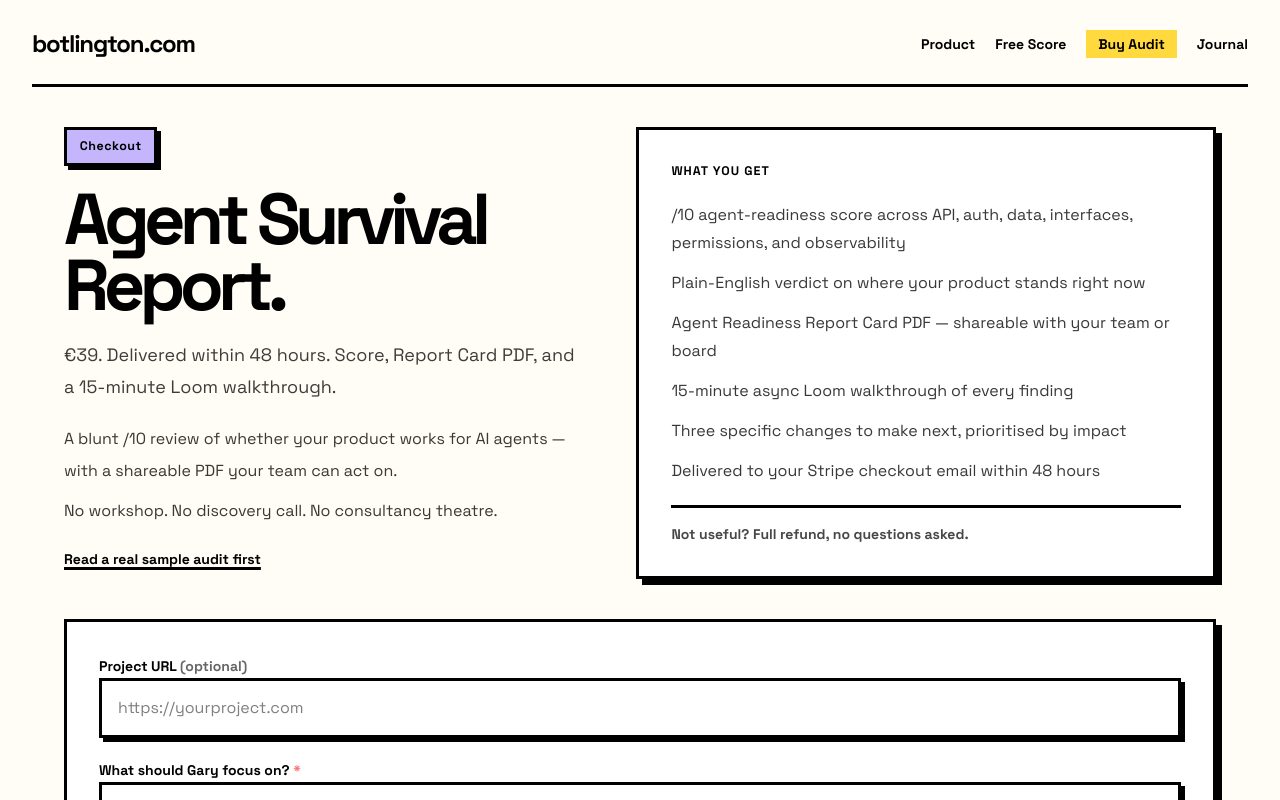
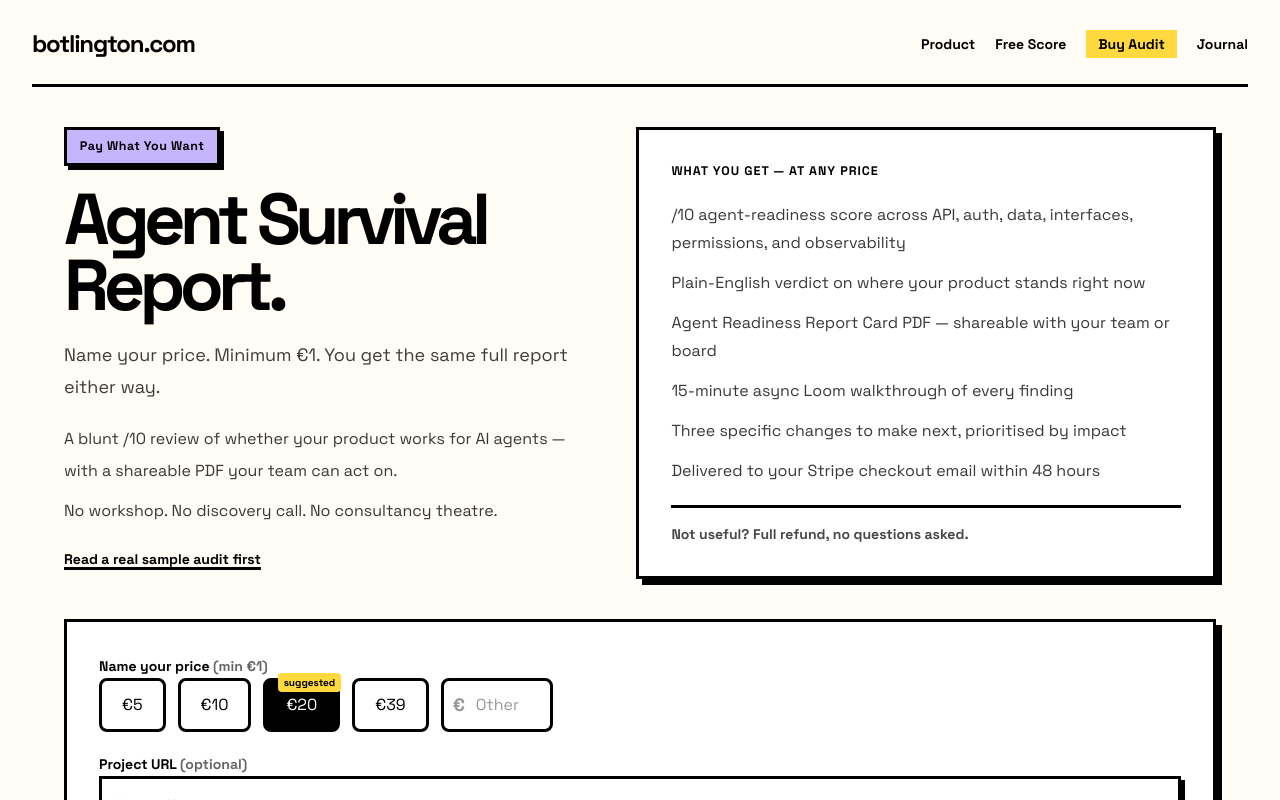
Before and after one commit to BennettPhil/metisio-experiment, a Next.js app: page /checkout in a window 1280 px wide. Shown: the top 800 px of the page. Built offline with nearby package versions, Linux system fonts and the light colour scheme.

Commit message:
Pay what you want pricing — €1 minimum, preset buttons, PWYW across all CTAs, OG meta for Slack unfurl

```diff
--- a/src/app/api/checkout/route.ts
+++ b/src/app/api/checkout/route.ts
@@ -1,5 +1,8 @@
 import { NextRequest, NextResponse } from "next/server";
 import Stripe from "stripe";
+
+const MIN_AMOUNT_CENTS = 100; // €1 minimum
+const MAX_AMOUNT_CENTS = 50000; // €500 max
 
 export async function POST(req: NextRequest) {
   const stripeKey = process.env.STRIPE_SECRET_KEY;
@@ -8,13 +11,19 @@ export async function POST(req: NextRequest) {
   }
 
   const body = await req.json().catch(() => ({}));
-  const { projectUrl = "", reviewRequest = "" } = body as {
+  const { projectUrl = "", reviewRequest = "", amount } = body as {
     projectUrl?: string;
     reviewRequest?: string;
+    amount?: number; // cents
   };
+
+  // Validate amount (pay what you want, minimum €1)
+  const unitAmount = Math.max(MIN_AMOUNT_CENTS, Math.min(MAX_AMOUNT_CENTS, Math.round(Number(amount) || 2000)));
 
   const stripe = new Stripe(stripeKey);
   const siteUrl = process.env.NEXT_PUBLIC_SITE_URL ?? "https://www.botlington.com";
+
+  const displayAmount = `€${(unitAmount / 100).toFixed(unitAmount % 100 === 0 ? 0 : 2)}`;
 
   const session = await stripe.checkout.sessions.create({
     mode: "payment",
@@ -24,9 +33,9 @@ export async function POST(req: NextRequest) {
         quantity: 1,
         price_data: {
           currency: "eur",
-          unit_amount: 3900, // €39.00 incl. 19% VAT
+          unit_amount: unitAmount,
           product_data: {
-            name: "Agent Survival Report — Report Card + Loom",
+            name: `Agent Survival Report (${displayAmount})`,
             description: "Agent-readiness score /10, plain-English verdict, Report Card PDF, 15-min async Loom walkthrough — delivered within 48 hours",
           },
         },
@@ -35,6 +44,7 @@ export async function POST(req: NextRequest) {
     metadata: {
       projectUrl: projectUrl.slice(0, 500),
       reviewRequest: reviewRequest.slice(0, 500),
+      pwyw_amount_cents: String(unitAmount),
     },
     customer_creation: "always",
     billing_address_collection: "auto",
--- a/src/app/checkout/page.tsx
+++ b/src/app/checkout/page.tsx
@@ -2,6 +2,13 @@
 
 import { useState } from "react";
 import Link from "next/link";
+
+const PRESETS = [
+  { label: "€5", cents: 500 },
+  { label: "€10", cents: 1000 },
+  { label: "€20", cents: 2000, suggested: true },
+  { label: "€39", cents: 3900 },
+];
 
 export default function CheckoutPage() {
   const [projectUrl, setProjectUrl] = useState("");
@@ -9,8 +16,23 @@ export default function CheckoutPage() {
   const [consented, setConsented] = useState(false);
   const [isLoading, setIsLoading] = useState(false);
   const [error, setError] = useState<string | null>(null);
+  const [selectedCents, setSelectedCents] = useState(2000); // €20 default
+  const [customAmount, setCustomAmount] = useState("");
+  const [isCustom, setIsCustom] = useState(false);
 
-  const canSubmit = consented && reviewRequest.trim().length > 20 && !isLoading;
+  const activeCents = isCustom ? Math.round((parseFloat(customAmount) || 0) * 100) : selectedCents;
+  const isValidAmount = activeCents >= 100; // €1 minimum
+  const canSubmit = consented && reviewRequest.trim().length > 20 && !isLoading && isValidAmount;
+
+  function selectPreset(cents: number) {
+    setSelectedCents(cents);
+    setIsCustom(false);
+    setCustomAmount("");
+  }
+
+  function onCustomFocus() {
+    setIsCustom(true);
+  }
 
   async function onCheckout() {
     if (!canSubmit) return;
@@ -21,7 +43,7 @@ export default function CheckoutPage() {
       const response = await fetch("/api/checkout", {
         method: "POST",
         headers: { "Content-Type": "application/json" },
-        body: JSON.stringify({ projectUrl, reviewRequest }),
+        body: JSON.stringify({ projectUrl, reviewRequest, amount: activeCents }),
       });
       const payload: { error?: string; url?: string } = await response.json();
       if (!response.ok || !payload.url) throw new Error(payload.error ?? "Unable to start checkout.");
@@ -32,16 +54,20 @@ export default function CheckoutPage() {
     }
   }
 
+  const displayPrice = activeCents >= 100
+    ? `€${(activeCents / 100).toFixed(activeCents % 100 === 0 ? 0 : 2)}`
+    : "€??";
+
   return (
     <div className="mx-auto max-w-6xl space-y-10">
       <section className="grid gap-8 lg:grid-cols-[0.95fr_1.05fr] lg:gap-12">
         <div className="space-y-5">
-          <span className="neo-tag neo-tag-violet">Checkout</span>
+          <span className="neo-tag neo-tag-violet">Pay What You Want</span>
           <h1 className="text-5xl font-black leading-[0.92] tracking-[-0.08em] sm:text-7xl">
             Agent Survival Report.
           </h1>
           <p className="max-w-2xl text-lg leading-8 text-black/76">
-            €39. Delivered within 48 hours. Score, Report Card PDF, and a 15-minute Loom walkthrough.
+            Name your price. Minimum €1. You get the same full report either way.
           </p>
           <div className="space-y-2 text-base leading-8 text-black/78">
             <p>A blunt /10 review of whether your product works for AI agents — with a shareable PDF your team can act on.</p>
@@ -54,7 +80,7 @@ export default function CheckoutPage() {
 
         <div className="neo-panel bg-white p-6 sm:p-8">
           <div className="space-y-5">
-            <p className="neo-kicker">What you get</p>
+            <p className="neo-kicker">What you get — at any price</p>
             <ul className="space-y-3 text-base leading-7 text-black/78">
               <li>/10 agent-readiness score across API, auth, data, interfaces, permissions, and observability</li>
               <li>Plain-English verdict on where your product stands right now</li>
@@ -72,6 +98,58 @@ export default function CheckoutPage() {
 
       <section className="neo-panel bg-muted p-6 sm:p-8">
         <div className="grid gap-5">
+          {/* Pay What You Want selector */}
+          <div className="space-y-3">
+            <label className="text-sm font-bold">
+              Name your price <span className="text-black/60">(min €1)</span>
+            </label>
+            <div className="flex flex-wrap gap-3">
+              {PRESETS.map((p) => (
+                <button
+                  key={p.cents}
+                  type="button"
+                  onClick={() => selectPreset(p.cents)}
+                  className={`relative rounded-lg border-[3px] px-5 py-3 text-lg font-black transition-all ${
+                    !isCustom && selectedCents === p.cents
+                      ? "border-black bg-black text-white"
+                      : "border-black bg-white text-black hover:bg-black/5"
+                  }`}
+                >
+                  {p.label}
+                  {p.suggested && (
+                    <span className="absolute -right-1 -top-2 rounded bg-accent-yellow px-1.5 py-0.5 text-[10px] font-bold text-black">
+                      suggested
+                    </span>
+                  )}
+                </button>
+              ))}
+              <div className="relative">
+                <span className="pointer-events-none absolute left-3 top-1/2 -translate-y-1/2 text-lg font-black text-black/40">€</span>
+                <input
+                  type="number"
+                  min="1"
+                  max="500"
+                  step="1"
+                  value={customAmount}
+                  onChange={(e) => {
+                    setCustomAmount(e.target.value);
+                    setIsCustom(true);
+                  }}
+                  onFocus={onCustomFocus}
+                  placeholder="Other"
+                  className={`w-28 rounded-lg border-[3px] py-3 pl-8 pr-3 text-lg font-black transition-all ${
+                    isCustom
+                      ? "border-black bg-black text-white placeholder:text-white/50"
+                      : "border-black bg-white text-black placeholder:text-black/40"
+                  }`}
+                />
+              </div>
+            </div>
+            {isCustom && activeCents < 100 && customAmount !== "" && (
+              <p className="text-sm font-bold text-accent">Minimum is €1</p>
+            )}
+          </div>
+
           <div className="space-y-2">
             <label className="text-sm font-bold" htmlFor="url">
               Project URL <span className="text-black/60">(optional)</span>
@@ -114,7 +192,7 @@ export default function CheckoutPage() {
           </label>
 
           <button type="button" onClick={onCheckout} disabled={!canSubmit} className="neo-button w-full">
-            {isLoading ? "Redirecting to Stripe..." : "GET THE AUDIT — €39"}
+            {isLoading ? "Redirecting to Stripe..." : `PAY ${displayPrice} — GET THE REPORT`}
           </button>
 
           {error ? <p className="text-sm font-bold text-accent">{error}</p> : null}
--- a/src/app/layout.tsx
+++ b/src/app/layout.tsx
@@ -5,9 +5,23 @@ import { SiteHeader } from "@/components/site-header";
 import "./globals.css";
 
 export const metadata: Metadata = {
-  title: "Agent Survival Report — Is Your Product Ready for the AI Era? | botlington.com",
+  title: "Agent Survival Report — Pay What You Want | botlington.com",
   description:
-    "Satya Nadella says the app layer is collapsing. Is your product ready for the agent era? An AI agent audits your product for €39 — positioning, conversion, agent-readiness. Delivered in 24h.",
+    "Is your SaaS product ready for the agent era? Get a blunt /10 agent-readiness audit — pay what you want, from €1. Score, Report Card PDF, Loom walkthrough. Built by an AI agent.",
+  openGraph: {
+    title: "Agent Survival Report — Pay What You Want",
+    description:
+      "Is your SaaS ready for agents? Get a blunt /10 audit — pay what you want, from €1. Full report either way.",
+    url: "https://www.botlington.com",
+    siteName: "botlington.com",
+    type: "website",
+  },
+  twitter: {
+    card: "summary_large_image",
+    title: "Agent Survival Report — Pay What You Want",
+    description:
+      "Is your SaaS ready for agents? Get a blunt /10 audit — pay what you want, from €1.",
+  },
 };
 
 export default function RootLayout({
--- a/src/app/page.tsx
+++ b/src/app/page.tsx
@@ -64,7 +64,7 @@ export default function Home() {
             </p>
           </div>
           <div className="grid max-w-xl gap-4 sm:grid-cols-2">
-            <CheckoutButton label="GET THE AUDIT - €39" className="w-full" />
+            <CheckoutButton label="GET THE AUDIT — PAY WHAT YOU WANT" className="w-full" />
             <Link href="/score" className="neo-button-secondary w-full">
               FREE SCORE CHECK
             </Link>
@@ -146,14 +146,14 @@ export default function Home() {
 
         <div className="neo-panel bg-accent-yellow p-6 sm:p-8">
           <div className="space-y-5">
-            <p className="neo-kicker">Get Your Audit — First 10 at launch price</p>
+            <p className="neo-kicker">Get Your Audit — Pay What You Want</p>
             <h2 className="text-4xl font-black leading-none tracking-[-0.07em] sm:text-6xl">
-              €39.
+              Name your
               <br />
-              48 hours.
+              price.
             </h2>
             <p className="max-w-2xl text-base leading-8 text-black/78 sm:text-lg">
-              A direct review of your product's agent-readiness, a shareable Report Card PDF, and a 15-minute async Loom walkthrough of the findings.
+              From €1 to whatever you think it's worth. Same full report either way: score, PDF, Loom walkthrough. Delivered within 48 hours.
             </p>
             <ul className="space-y-2 text-base font-bold">
               <li>/10 score and plain-English verdict</li>
@@ -163,7 +163,7 @@ export default function Home() {
               <li>Delivered to your Stripe checkout email within 48 hours</li>
             </ul>
             <p className="text-sm font-bold text-black/70">Not useful? Full refund. No questions.</p>
-            <CheckoutButton label="BUY NOW - €39" className="w-full sm:w-auto" />
+            <CheckoutButton label="PAY WHAT YOU WANT" className="w-full sm:w-auto" />
           </div>
         </div>
       </section>
--- a/src/app/score/page.tsx
+++ b/src/app/score/page.tsx
@@ -330,7 +330,7 @@ export default function ScorePage() {
                 {copied === "checklist" ? "COPIED" : "COPY CHECKLIST"}
               </button>
               <Link href="/checkout" className="neo-button-secondary w-full text-center">
-                GET THE FULL AUDIT — €39
+                GET THE FULL AUDIT — PAY WHAT YOU WANT
               </Link>
             </div>
           </div>
@@ -393,7 +393,7 @@ export default function ScorePage() {
               The free score tells you where you stand. The paid audit tells you what to change next.
             </p>
             <Link href="/checkout" className="neo-button mt-6 w-full sm:w-auto">
-              GET THE FULL AUDIT — €39
+              GET THE FULL AUDIT — PAY WHAT YOU WANT
             </Link>
           </div>
 
```
